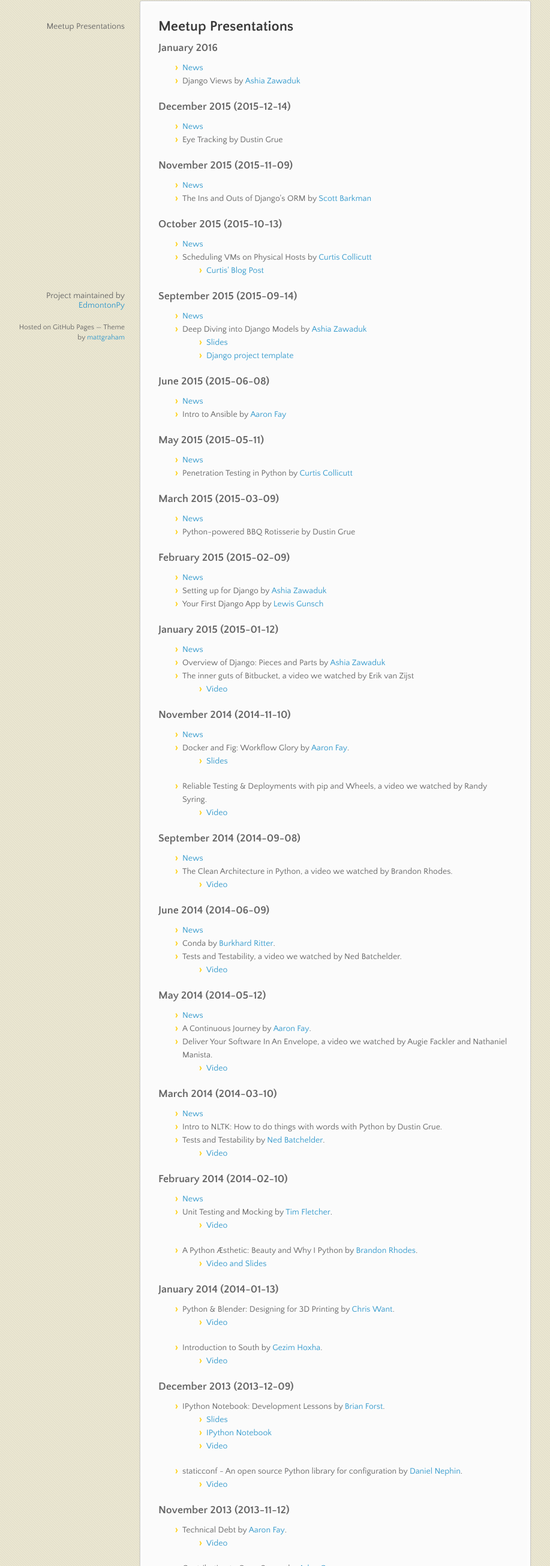
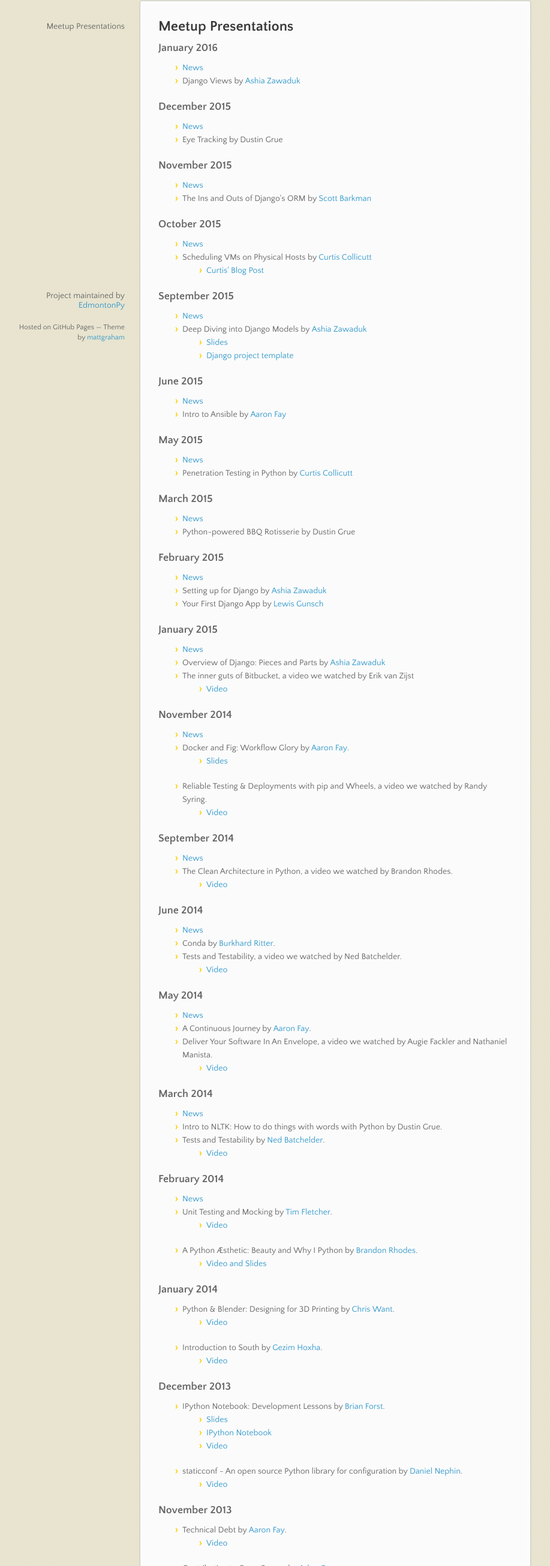
Before and after one commit to MinchinWeb/presentations, a plain HTML site: page index.html in a window 1280 px wide. Shown: the part 189-2800 px from the top of the page at 60% size, without its empty margins (82-999 px from the left). Drawn offline with nearby package versions, Linux system fonts and the light colour scheme.

Commit message:
Create gh-pages branch via GitHub

```diff
--- a/index.html
+++ b/index.html
@@ -52,7 +52,7 @@
 </ul>
 
 <h3>
-<a id="december-2015-2015-12-14" class="anchor" href="#december-2015-2015-12-14" aria-hidden="true"><span class="octicon octicon-link"></span></a>December 2015 (2015-12-14)</h3>
+<a id="december-2015" class="anchor" href="#december-2015" aria-hidden="true"><span class="octicon octicon-link"></span></a>December 2015</h3>
 
 <ul>
 <li><a href="https://github.com/EdmontonPy/presentations/blob/gh-pages/2015-12-14/News.md">News</a></li>
@@ -60,7 +60,7 @@
 </ul>
 
 <h3>
-<a id="november-2015-2015-11-09" class="anchor" href="#november-2015-2015-11-09" aria-hidden="true"><span class="octicon octicon-link"></span></a>November 2015 (2015-11-09)</h3>
+<a id="november-2015" class="anchor" href="#november-2015" aria-hidden="true"><span class="octicon octicon-link"></span></a>November 2015</h3>
 
 <ul>
 <li><a href="https://github.com/EdmontonPy/presentations/blob/gh-pages/2015-11-09/News.md">News</a></li>
@@ -69,7 +69,7 @@
 </ul>
 
 <h3>
-<a id="october-2015-2015-10-13" class="anchor" href="#october-2015-2015-10-13" aria-hidden="true"><span class="octicon octicon-link"></span></a>October 2015 (2015-10-13)</h3>
+<a id="october-2015" class="anchor" href="#october-2015" aria-hidden="true"><span class="octicon octicon-link"></span></a>October 2015</h3>
 
 <ul>
 <li><a href="https://github.com/EdmontonPy/presentations/blob/gh-pages/2015-10-12/News.md">News</a></li>
@@ -82,7 +82,7 @@
 </ul>
 
 <h3>
-<a id="september-2015-2015-09-14" class="anchor" href="#september-2015-2015-09-14" aria-hidden="true"><span class="octicon octicon-link"></span></a>September 2015 (2015-09-14)</h3>
+<a id="september-2015" class="anchor" href="#september-2015" aria-hidden="true"><span class="octicon octicon-link"></span></a>September 2015</h3>
 
 <ul>
 <li><a href="https://github.com/EdmontonPy/presentations/blob/gh-pages/2015-09-14/News.md">News</a></li>
@@ -96,7 +96,7 @@
 </ul>
 
 <h3>
-<a id="june-2015-2015-06-08" class="anchor" href="#june-2015-2015-06-08" aria-hidden="true"><span class="octicon octicon-link"></span></a>June 2015 (2015-06-08)</h3>
+<a id="june-2015" class="anchor" href="#june-2015" aria-hidden="true"><span class="octicon octicon-link"></span></a>June 2015</h3>
 
 <ul>
 <li><a href="https://github.com/EdmontonPy/presentations/blob/gh-pages/2015-06-08/News.md">News</a></li>
@@ -105,7 +105,7 @@
 </ul>
 
 <h3>
-<a id="may-2015-2015-05-11" class="anchor" href="#may-2015-2015-05-11" aria-hidden="true"><span class="octicon octicon-link"></span></a>May 2015 (2015-05-11)</h3>
+<a id="may-2015" class="anchor" href="#may-2015" aria-hidden="true"><span class="octicon octicon-link"></span></a>May 2015</h3>
 
 <ul>
 <li><a href="https://github.com/EdmontonPy/presentations/blob/gh-pages/2015-05-11/News.md">News</a></li>
@@ -114,7 +114,7 @@
 </ul>
 
 <h3>
-<a id="march-2015-2015-03-09" class="anchor" href="#march-2015-2015-03-09" aria-hidden="true"><span class="octicon octicon-link"></span></a>March 2015 (2015-03-09)</h3>
+<a id="march-2015" class="anchor" href="#march-2015" aria-hidden="true"><span class="octicon octicon-link"></span></a>March 2015</h3>
 
 <ul>
 <li><a href="https://github.com/EdmontonPy/presentations/blob/gh-pages/2015-03-09/News.md">News</a></li>
@@ -122,7 +122,7 @@
 </ul>
 
 <h3>
-<a id="february-2015-2015-02-09" class="anchor" href="#february-2015-2015-02-09" aria-hidden="true"><span class="octicon octicon-link"></span></a>February 2015 (2015-02-09)</h3>
+<a id="february-2015" class="anchor" href="#february-2015" aria-hidden="true"><span class="octicon octicon-link"></span></a>February 2015</h3>
 
 <ul>
 <li><a href="https://github.com/EdmontonPy/presentations/blob/gh-pages/2015-02-09/News.md">News</a></li>
@@ -133,7 +133,7 @@
 </ul>
 
 <h3>
-<a id="january-2015-2015-01-12" class="anchor" href="#january-2015-2015-01-12" aria-hidden="true"><span class="octicon octicon-link"></span></a>January 2015 (2015-01-12)</h3>
+<a id="january-2015" class="anchor" href="#january-2015" aria-hidden="true"><span class="octicon octicon-link"></span></a>January 2015</h3>
 
 <ul>
 <li><a href="https://github.com/EdmontonPy/presentations/blob/gh-pages/2015-01-12/News.md">News</a></li>
@@ -148,7 +148,7 @@
 </ul>
 
 <h3>
-<a id="november-2014-2014-11-10" class="anchor" href="#november-2014-2014-11-10" aria-hidden="true"><span class="octicon octicon-link"></span></a>November 2014 (2014-11-10)</h3>
+<a id="november-2014" class="anchor" href="#november-2014" aria-hidden="true"><span class="octicon octicon-link"></span></a>November 2014</h3>
 
 <ul>
 <li><a href="https://github.com/EdmontonPy/presentations/blob/gh-pages/2014-11-10/News.md">News</a></li>
@@ -167,7 +167,7 @@
 </ul>
 
 <h3>
-<a id="september-2014-2014-09-08" class="anchor" href="#september-2014-2014-09-08" aria-hidden="true"><span class="octicon octicon-link"></span></a>September 2014 (2014-09-08)</h3>
+<a id="september-2014" class="anchor" href="#september-2014" aria-hidden="true"><span class="octicon octicon-link"></span></a>September 2014</h3>
 
 <ul>
 <li><a href="https://github.com/EdmontonPy/presentations/blob/gh-pages/2014-09-08/News.md">News</a></li>
@@ -180,7 +180,7 @@
 </ul>
 
 <h3>
-<a id="june-2014-2014-06-09" class="anchor" href="#june-2014-2014-06-09" aria-hidden="true"><span class="octicon octicon-link"></span></a>June 2014 (2014-06-09)</h3>
+<a id="june-2014" class="anchor" href="#june-2014" aria-hidden="true"><span class="octicon octicon-link"></span></a>June 2014</h3>
 
 <ul>
 <li><a href="https://github.com/EdmontonPy/presentations/blob/gh-pages/2014-06-09/News.md">News</a></li>
@@ -194,7 +194,7 @@
 </ul>
 
 <h3>
-<a id="may-2014-2014-05-12" class="anchor" href="#may-2014-2014-05-12" aria-hidden="true"><span class="octicon octicon-link"></span></a>May 2014 (2014-05-12)</h3>
+<a id="may-2014" class="anchor" href="#may-2014" aria-hidden="true"><span class="octicon octicon-link"></span></a>May 2014</h3>
 
 <ul>
 <li><a href="https://github.com/EdmontonPy/presentations/blob/gh-pages/2014-05-12/News.md">News</a></li>
@@ -208,7 +208,7 @@
 </ul>
 
 <h3>
-<a id="march-2014-2014-03-10" class="anchor" href="#march-2014-2014-03-10" aria-hidden="true"><span class="octicon octicon-link"></span></a>March 2014 (2014-03-10)</h3>
+<a id="march-2014" class="anchor" href="#march-2014" aria-hidden="true"><span class="octicon octicon-link"></span></a>March 2014</h3>
 
 <ul>
 <li><a href="https://github.com/EdmontonPy/presentations/blob/gh-pages/2014-03-10/News.md">News</a></li>
@@ -222,7 +222,7 @@
 </ul>
 
 <h3>
-<a id="february-2014-2014-02-10" class="anchor" href="#february-2014-2014-02-10" aria-hidden="true"><span class="octicon octicon-link"></span></a>February 2014 (2014-02-10)</h3>
+<a id="february-2014" class="anchor" href="#february-2014" aria-hidden="true"><span class="octicon octicon-link"></span></a>February 2014</h3>
 
 <ul>
 <li><a href="https://github.com/EdmontonPy/presentations/blob/gh-pages/2014-02-10/News.md">News</a></li>
@@ -241,7 +241,7 @@
 </ul>
 
 <h3>
-<a id="january-2014-2014-01-13" class="anchor" href="#january-2014-2014-01-13" aria-hidden="true"><span class="octicon octicon-link"></span></a>January 2014 (2014-01-13)</h3>
+<a id="january-2014" class="anchor" href="#january-2014" aria-hidden="true"><span class="octicon octicon-link"></span></a>January 2014</h3>
 
 <ul>
 <li>Python &amp; Blender: Designing for 3D Printing by <a href="http://cwant.ca" title="Chris Want">Chris Want</a>.
@@ -259,7 +259,7 @@
 </ul>
 
 <h3>
-<a id="december-2013-2013-12-09" class="anchor" href="#december-2013-2013-12-09" aria-hidden="true"><span class="octicon octicon-link"></span></a>December 2013 (2013-12-09)</h3>
+<a id="december-2013" class="anchor" href="#december-2013" aria-hidden="true"><span class="octicon octicon-link"></span></a>December 2013</h3>
 
 <ul>
 <li>IPython Notebook: Development Lessons by <a href="https://twitter.com/bforst" title="Brian Forst on Twitter">Brian Forst</a>.
@@ -279,7 +279,7 @@
 </ul>
 
 <h3>
-<a id="november-2013-2013-11-12" class="anchor" href="#november-2013-2013-11-12" aria-hidden="true"><span class="octicon octicon-link"></span></a>November 2013 (2013-11-12)</h3>
+<a id="november-2013" class="anchor" href="#november-2013" aria-hidden="true"><span class="octicon octicon-link"></span></a>November 2013</h3>
 
 <ul>
 <li>Technical Debt by <a href="http://aaronfay.ca" title="Aaron Fay">Aaron Fay</a>.
@@ -304,7 +304,7 @@
 </ul>
 
 <h3>
-<a id="october-2013-2013-10-07" class="anchor" href="#october-2013-2013-10-07" aria-hidden="true"><span class="octicon octicon-link"></span></a>October 2013 (2013-10-07)</h3>
+<a id="october-2013" class="anchor" href="#october-2013" aria-hidden="true"><span class="octicon octicon-link"></span></a>October 2013</h3>
 
 <ul>
 <li>Pythonic Programming by Steve Semeniuk.
@@ -332,7 +332,7 @@
 </ul>
 
 <h3>
-<a id="september-2013-2013-09-09" class="anchor" href="#september-2013-2013-09-09" aria-hidden="true"><span class="octicon octicon-link"></span></a>September 2013 (2013-09-09)</h3>
+<a id="september-2013" class="anchor" href="#september-2013" aria-hidden="true"><span class="octicon octicon-link"></span></a>September 2013</h3>
 
 <ul>
 <li>Python Web Frameworks by <a href="http://danielnephin.net" title="Daniel Nephin">Daniel Nephin</a>.
@@ -359,7 +359,7 @@
 </ul>
 
 <h3>
-<a id="august-2013-2013-08-12" class="anchor" href="#august-2013-2013-08-12" aria-hidden="true"><span class="octicon octicon-link"></span></a>August 2013 (2013-08-12)</h3>
+<a id="august-2013" class="anchor" href="#august-2013" aria-hidden="true"><span class="octicon octicon-link"></span></a>August 2013</h3>
 
 <ul>
 <li>An overview of decorators by <a href="https://github.com/MatthewDarling" title="Matthew Darling on GitHub">Matthew Darling</a>.
@@ -389,7 +389,7 @@
 </ul>
 
 <h3>
-<a id="july-2013-2013-07-08" class="anchor" href="#july-2013-2013-07-08" aria-hidden="true"><span class="octicon octicon-link"></span></a>July 2013 (2013-07-08)</h3>
+<a id="july-2013" class="anchor" href="#july-2013" aria-hidden="true"><span class="octicon octicon-link"></span></a>July 2013</h3>
 
 <ul>
 <li>An introduction to Test-Driven Development by Steve Semeniuk.
@@ -417,7 +417,7 @@
 </ul>
 
 <h3>
-<a id="june-2013-2013-06-10" class="anchor" href="#june-2013-2013-06-10" aria-hidden="true"><span class="octicon octicon-link"></span></a>June 2013 (2013-06-10)</h3>
+<a id="june-2013" class="anchor" href="#june-2013" aria-hidden="true"><span class="octicon octicon-link"></span></a>June 2013</h3>
 
 <ul>
 <li>Debugging: learning from your mistakes by <a href="https://twitter.com/adengrue" title="Aden Grue on Twitter">Aden Grue</a>.
@@ -435,7 +435,7 @@
 </ul>
 
 <h3>
-<a id="may-2013-2013-05-13" class="anchor" href="#may-2013-2013-05-13" aria-hidden="true"><span class="octicon octicon-link"></span></a>May 2013 (2013-05-13)</h3>
+<a id="may-2013" class="anchor" href="#may-2013" aria-hidden="true"><span class="octicon octicon-link"></span></a>May 2013</h3>
 
 <ul>
 <li>Setting up and managing a Python environment - Part 1 by <a href="https://twitter.com/bforst" title="Brian Forst on Twitter">Brian Forst</a>.
```
Also changed, not shown: params.json (+1 -1 lines).
